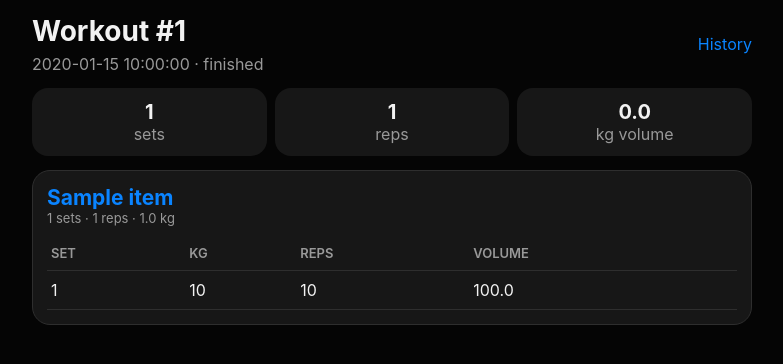
After one commit to mykzhu/training_log, a FastAPI app: template app/templates/workout.html in a window 1280 px wide. The commit adds this page. Shown: the top 364 px of the page, without its empty margins (248-1031 px from the left). Run offline with FastAPI, Linux system fonts and the light colour scheme; the template is opened without the code that fills it: most values are stand-ins (such as "Sample title", 1, 10 or a date in 2020).

Commit message:
Add workout page
Signed-off-by: Mykola Zhuravel <mykzhu@gmail.com>

```diff
--- a/app/main.py
+++ b/app/main.py
@@ -4,7 +4,7 @@ from datetime import datetime, date
 from pathlib import Path
 from typing import Any
 
-from fastapi import FastAPI, Form, Request
+from fastapi import FastAPI, Form, HTTPException, Request
 from fastapi.responses import RedirectResponse
 from fastapi.templating import Jinja2Templates
 
@@ -377,3 +377,36 @@ def history(request: Request):
             "items": enriched,
         },
     )
+
+@app.get("/workouts/{workout_id}")
+def workout_detail(request: Request, workout_id: int):
+    with get_db() as conn:
+        workout = conn.execute(
+            """
+            SELECT *
+            FROM workouts
+            WHERE id = ?
+            """,
+            (workout_id,),
+        ).fetchone()
+
+    if not workout:
+        raise HTTPException(status_code=404, detail="Workout not found")
+
+    workout_exercises = get_workout_details(workout_id)
+
+    total_volume = sum(item["total_volume"] for item in workout_exercises)
+    total_reps = sum(item["total_reps"] for item in workout_exercises)
+    total_sets = sum(len(item["sets"]) for item in workout_exercises)
+
+    return templates.TemplateResponse(
+        "workout.html",
+        {
+            "request": request,
+            "workout": workout,
+            "workout_exercises": workout_exercises,
+            "total_volume": total_volume,
+            "total_reps": total_reps,
+            "total_sets": total_sets,
+        },
+    )
--- /dev/null
+++ b/app/templates/workout.html
@@ -0,0 +1,216 @@
+<!doctype html>
+<html lang="uk">
+<head>
+    <meta charset="utf-8">
+    <title>Workout #{{ workout.id }}</title>
+    <meta name="viewport" content="width=device-width, initial-scale=1">
+
+    <style>
+        :root {
+            color-scheme: dark;
+            --bg: #050505;
+            --card: #171717;
+            --card2: #222;
+            --text: #f2f2f2;
+            --muted: #999;
+            --blue: #0a84ff;
+            --border: #2e2e2e;
+        }
+
+        * {
+            box-sizing: border-box;
+        }
+
+        body {
+            margin: 0;
+            padding: 14px;
+            background: var(--bg);
+            color: var(--text);
+            font-family: -apple-system, BlinkMacSystemFont, "Segoe UI", sans-serif;
+            font-size: 16px;
+        }
+
+        .page {
+            max-width: 720px;
+            margin: 0 auto;
+        }
+
+        h1 {
+            margin: 0 0 6px;
+            font-size: 28px;
+        }
+
+        h2 {
+            font-size: 21px;
+            margin: 0;
+            color: var(--blue);
+        }
+
+        a {
+            color: var(--blue);
+            text-decoration: none;
+        }
+
+        .topbar {
+            display: flex;
+            justify-content: space-between;
+            align-items: center;
+            gap: 10px;
+            margin-bottom: 14px;
+        }
+
+        .muted {
+            color: var(--muted);
+        }
+
+        .stats {
+            display: grid;
+            grid-template-columns: repeat(3, 1fr);
+            gap: 8px;
+            margin: 14px 0;
+        }
+
+        .stat {
+            background: var(--card);
+            padding: 12px;
+            border-radius: 16px;
+            text-align: center;
+        }
+
+        .stat strong {
+            display: block;
+            font-size: 20px;
+        }
+
+        .card {
+            background: var(--card);
+            border: 1px solid var(--border);
+            border-radius: 18px;
+            padding: 14px;
+            margin: 14px 0;
+        }
+
+        .exercise-header {
+            display: flex;
+            justify-content: space-between;
+            align-items: flex-start;
+            gap: 8px;
+            margin-bottom: 10px;
+        }
+
+        table {
+            width: 100%;
+            border-collapse: collapse;
+            margin-top: 8px;
+        }
+
+        th,
+        td {
+            padding: 9px 4px;
+            text-align: left;
+            border-bottom: 1px solid var(--border);
+        }
+
+        th {
+            color: var(--muted);
+            font-size: 13px;
+            font-weight: 600;
+            text-transform: uppercase;
+        }
+
+        .empty {
+            padding: 22px;
+            text-align: center;
+            color: var(--muted);
+            background: var(--card);
+            border-radius: 18px;
+            border: 1px dashed var(--border);
+        }
+
+        .small {
+            font-size: 13px;
+        }
+    </style>
+</head>
+
+<body>
+<div class="page">
+    <div class="topbar">
+        <div>
+            <h1>Workout #{{ workout.id }}</h1>
+            <div class="muted">
+                {{ workout.workout_date }}
+                {% if workout.finished_at %}
+                    · finished
+                {% else %}
+                    · active
+                {% endif %}
+            </div>
+        </div>
+
+        <a href="/history">History</a>
+    </div>
+
+    <div class="stats">
+        <div class="stat">
+            <strong>{{ total_sets }}</strong>
+            <span class="muted">sets</span>
+        </div>
+        <div class="stat">
+            <strong>{{ total_reps }}</strong>
+            <span class="muted">reps</span>
+        </div>
+        <div class="stat">
+            <strong>{{ "%.1f"|format(total_volume) }}</strong>
+            <span class="muted">kg volume</span>
+        </div>
+    </div>
+
+    {% if workout_exercises %}
+        {% for item in workout_exercises %}
+            <div class="card">
+                <div class="exercise-header">
+                    <div>
+                        <h2>{{ item.exercise_name }}</h2>
+                        <div class="muted small">
+                            {{ item.sets|length }} sets ·
+                            {{ item.total_reps }} reps ·
+                            {{ "%.1f"|format(item.total_volume) }} kg
+                        </div>
+                    </div>
+                </div>
+
+                {% if item.sets %}
+                    <table>
+                        <thead>
+                            <tr>
+                                <th>Set</th>
+                                <th>Kg</th>
+                                <th>Reps</th>
+                                <th>Volume</th>
+                            </tr>
+                        </thead>
+                        <tbody>
+                        {% for set in item.sets %}
+                            <tr>
+                                <td>{{ set.set_number }}</td>
+                                <td>{{ set.weight }}</td>
+                                <td>{{ set.reps }}</td>
+                                <td>{{ "%.1f"|format(set.weight * set.reps) }}</td>
+                            </tr>
+                        {% endfor %}
+                        </tbody>
+                    </table>
+                {% else %}
+                    <p class="muted">No sets.</p>
+                {% endif %}
+            </div>
+        {% endfor %}
+    {% else %}
+        <div class="empty">
+            No exercises in this workout.
+        </div>
+    {% endif %}
+</div>
+</body>
+</html>
```
Also changed, not shown: app/templates/history.html (+13 -1 lines), data/training.db.
